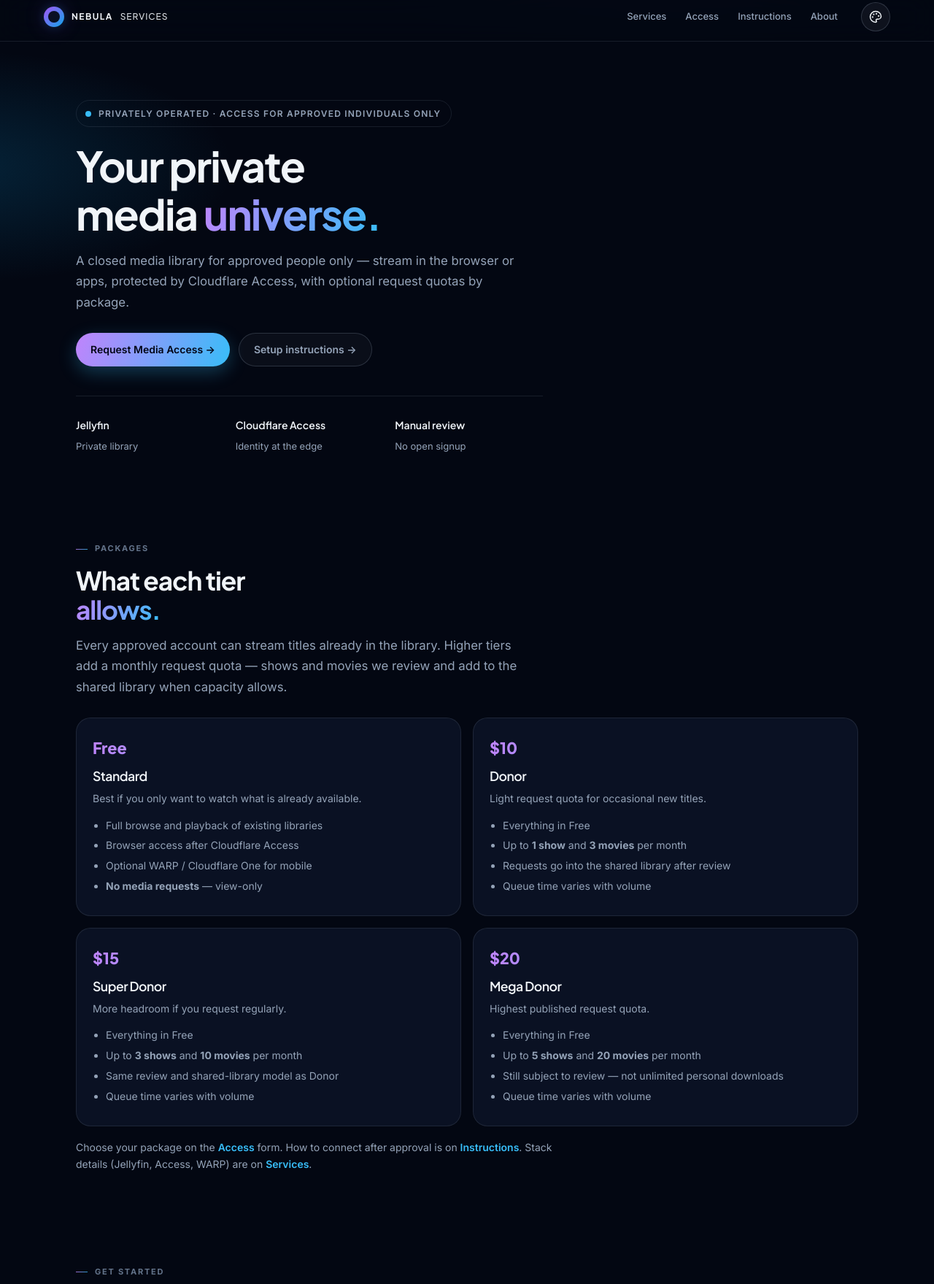
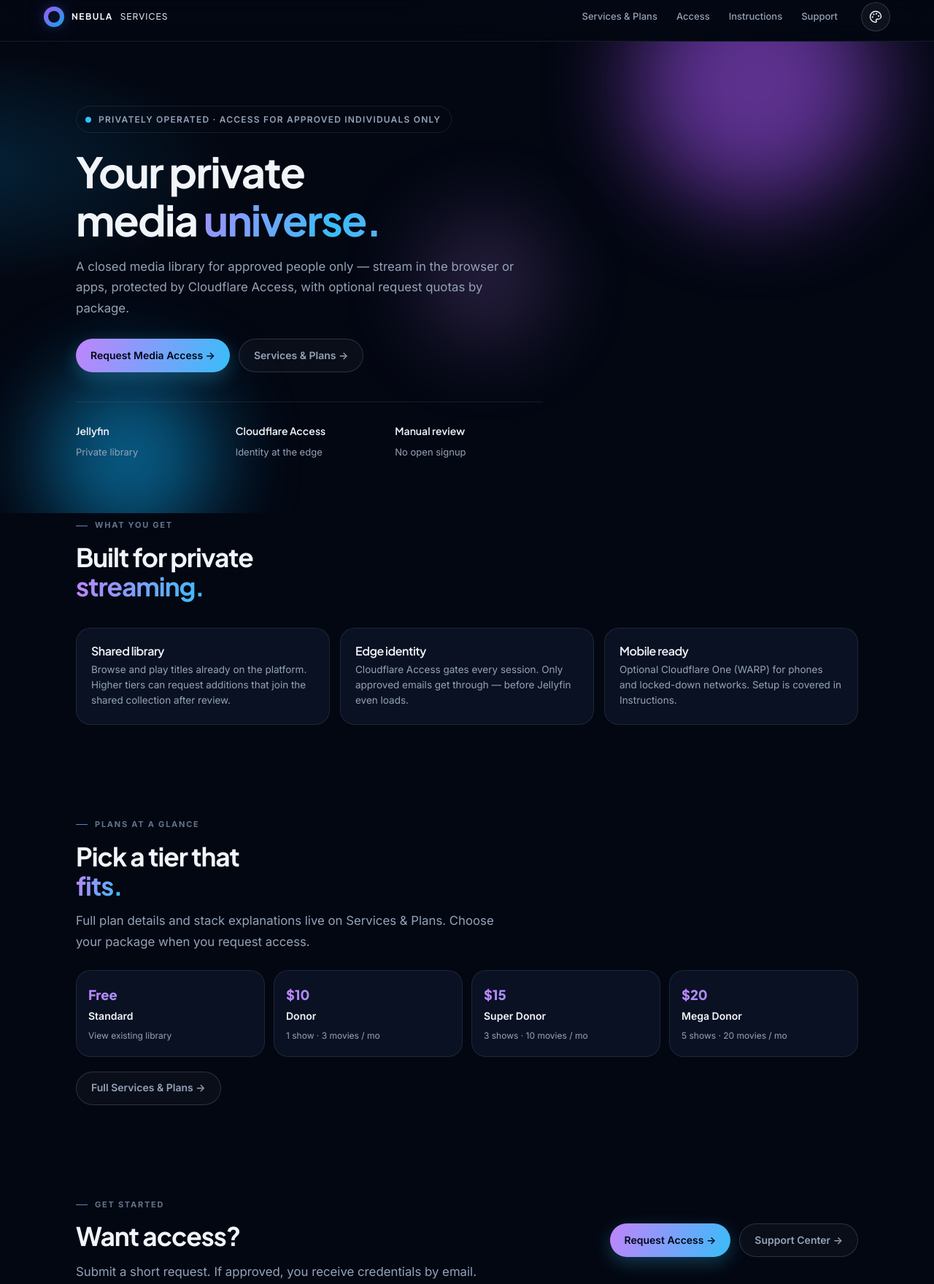
Before and after one commit to LockBorn1/nebulaservices.live, a plain HTML site: page index.html in a window 1280 px wide. Shown: the part 11-1770 px from the top of the page at 73% size. Drawn offline with Linux system fonts and the light colour scheme.

Commit message:
Animated home hero, updated nav, plans teaser linking to Services & Plans

```diff
--- a/index.html
+++ b/index.html
@@ -8,22 +8,130 @@
   <title>Nebula Services — Private Media & Infrastructure</title>
   <link rel="stylesheet" href="styles.css">
   <style>
-    .pkg-grid { display: grid; grid-template-columns: repeat(2, minmax(0, 1fr)); gap: 16px; margin-top: 28px; }
-    @media (max-width: 720px) { .pkg-grid { grid-template-columns: 1fr; } }
-    .pkg-card {
-      background: var(--surface); border: 1px solid var(--line); border-radius: var(--radius-lg);
-      padding: 24px 22px; display: flex; flex-direction: column; gap: 10px;
+    .hero-anim {
+      position: relative;
+      overflow: hidden;
+      padding: 88px 0 72px;
     }
-    .pkg-card .price {
-      font-family: var(--display); font-size: 1.35rem; font-weight: 800;
+    .hero-orb {
+      position: absolute;
+      border-radius: 50%;
+      filter: blur(60px);
+      pointer-events: none;
+      opacity: 0.55;
+      animation: floatOrb 14s ease-in-out infinite;
+    }
+    .hero-orb.a {
+      width: 320px; height: 320px; top: -80px; right: 8%;
+      background: var(--purple-deep);
+      animation-delay: 0s;
+    }
+    .hero-orb.b {
+      width: 240px; height: 240px; bottom: -40px; left: 5%;
+      background: var(--blue-deep);
+      animation-delay: -5s;
+      animation-duration: 18s;
+    }
+    .hero-orb.c {
+      width: 160px; height: 160px; top: 40%; left: 45%;
+      background: var(--purple);
+      opacity: 0.25;
+      animation-delay: -9s;
+      animation-duration: 12s;
+    }
+    @keyframes floatOrb {
+      0%, 100% { transform: translate(0, 0) scale(1); }
+      33% { transform: translate(18px, -24px) scale(1.05); }
+      66% { transform: translate(-14px, 12px) scale(0.96); }
+    }
+    .fade-up {
+      opacity: 0;
+      transform: translateY(22px);
+      animation: fadeUp 0.85s cubic-bezier(0.22, 1, 0.36, 1) forwards;
+    }
+    .fade-up.d1 { animation-delay: 0.08s; }
+    .fade-up.d2 { animation-delay: 0.2s; }
+    .fade-up.d3 { animation-delay: 0.34s; }
+    .fade-up.d4 { animation-delay: 0.48s; }
+    .fade-up.d5 { animation-delay: 0.62s; }
+    @keyframes fadeUp {
+      to { opacity: 1; transform: translateY(0); }
+    }
+    .hero-anim h1 {
+      background-size: 200% auto;
+    }
+    .grad-shift {
+      background: linear-gradient(110deg, var(--purple), var(--blue), var(--purple));
+      background-size: 200% auto;
+      -webkit-background-clip: text;
+      background-clip: text;
+      color: transparent;
+      animation: gradShift 6s ease-in-out infinite;
+    }
+    @keyframes gradShift {
+      0%, 100% { background-position: 0% center; }
+      50% { background-position: 100% center; }
+    }
+    .pulse-dot {
+      animation: pulseDot 2s ease-in-out infinite;
+    }
+    @keyframes pulseDot {
+      0%, 100% { box-shadow: 0 0 0 0 color-mix(in srgb, var(--blue) 50%, transparent); }
+      50% { box-shadow: 0 0 0 8px transparent; }
+    }
+    .home-cards {
+      display: grid;
+      grid-template-columns: repeat(3, 1fr);
+      gap: 14px;
+      margin-top: 36px;
+    }
+    .home-card {
+      background: var(--surface);
+      border: 1px solid var(--line);
+      border-radius: var(--radius-lg);
+      padding: 22px 20px;
+      transition: transform 0.2s, border-color 0.2s;
+    }
+    .home-card:hover {
+      transform: translateY(-3px);
+      border-color: var(--line-strong);
+    }
+    .home-card h3 { font-size: 1rem; margin-bottom: 6px; }
+    .home-card p { color: var(--muted); font-size: 13.5px; margin: 0; line-height: 1.55; }
+    .pkg-mini {
+      display: grid;
+      grid-template-columns: repeat(4, 1fr);
+      gap: 12px;
+      margin-top: 24px;
+    }
+    .pkg-mini a {
+      display: block;
+      padding: 18px 16px;
+      border-radius: var(--radius-lg);
+      border: 1px solid var(--line);
+      background: var(--surface);
+      transition: border-color 0.15s, transform 0.15s;
+    }
+    .pkg-mini a:hover { border-color: var(--blue); transform: translateY(-2px); }
+    .pkg-mini .price {
+      font-family: var(--display); font-weight: 800; font-size: 1.15rem;
       background: linear-gradient(110deg, var(--purple), var(--blue));
       -webkit-background-clip: text; background-clip: text; color: transparent;
     }
-    .pkg-card h3 { margin: 0; font-size: 1.1rem; }
-    .pkg-card p { color: var(--muted); font-size: 14px; line-height: 1.6; margin: 0; }
-    .pkg-card ul { margin: 4px 0 0 18px; color: var(--muted); font-size: 14px; line-height: 1.55; }
-    .pkg-card ul li { margin-bottom: 6px; }
-    .pkg-note { margin-top: 18px; color: var(--muted); font-size: 14px; max-width: 48em; }
+    .pkg-mini .name { font-weight: 600; font-size: 14px; margin-top: 4px; }
+    .pkg-mini .hint { font-size: 12px; color: var(--muted); margin-top: 6px; }
+    @media (max-width: 900px) {
+      .home-cards { grid-template-columns: 1fr; }
+      .pkg-mini { grid-template-columns: 1fr 1fr; }
+      .hero-anim { padding: 64px 0 48px; }
+    }
+    @media (max-width: 520px) {
+      .pkg-mini { grid-template-columns: 1fr; }
+    }
+    @media (prefers-reduced-motion: reduce) {
+      .fade-up { opacity: 1; transform: none; animation: none; }
+      .hero-orb, .grad-shift, .pulse-dot { animation: none; }
+    }
   </style>
 </head>
 <body>
@@ -36,37 +144,39 @@
         <span class="sub">SERVICES</span>
       </a>
       <nav class="nav" aria-label="Primary">
-        <a href="services.html">Services</a>
+        <a href="services.html">Services & Plans</a>
         <a href="access.html">Access</a>
         <a href="instructions.html">Instructions</a>
-        <a href="about.html">About</a>
+        <a href="support.html">Support</a>
       </nav>
       <div class="header-actions">
-        <button type="button" class="theme-btn" id="themeToggle" aria-label="Toggle theme" title="Theme">
-          <svg width="18" height="18" viewBox="0 0 24 24" fill="none" stroke="currentColor" stroke-width="2" aria-hidden="true"><path d="M21 14.5A8.5 8.5 0 1 1 9.5 3 7 7 0 0 0 21 14.5z"/></svg>
-        </button>
+        <button type="button" class="theme-btn" id="themeToggle" aria-label="Choose theme" title="Themes"></button>
         <button class="menu-btn" id="menuBtn" type="button" aria-label="Menu" aria-expanded="false"><i aria-hidden="true"></i></button>
       </div>
     </div>
   </header>
   <nav class="nav-drawer" aria-label="Mobile">
-    <a href="services.html">Services</a>
+    <a href="services.html">Services & Plans</a>
     <a href="access.html">Access</a>
     <a href="instructions.html">Instructions</a>
+    <a href="support.html">Support</a>
     <a href="about.html">About</a>
-    <button type="button" id="themeToggleDrawer" class="drawer-theme-btn">☾ Dark mode (tap for light)</button>
+    <button type="button" id="themeToggleDrawer" class="drawer-theme-btn">Theme</button>
   </nav>
   <main>
-    <section class="hero">
-      <div class="wrap">
-        <div class="hero-eyebrow"><span class="dot"></span> Privately operated · Access for approved individuals only</div>
-        <h1>Your private<br>media <span class="grad">universe.</span></h1>
-        <p class="lead">A closed media library for approved people only — stream in the browser or apps, protected by Cloudflare Access, with optional request quotas by package.</p>
-        <div class="hero-actions">
+    <section class="hero-anim">
+      <div class="hero-orb a" aria-hidden="true"></div>
+      <div class="hero-orb b" aria-hidden="true"></div>
+      <div class="hero-orb c" aria-hidden="true"></div>
+      <div class="wrap" style="position:relative;z-index:1">
+        <div class="hero-eyebrow fade-up d1"><span class="dot pulse-dot"></span> Privately operated · Access for approved individuals only</div>
+        <h1 class="fade-up d2">Your private<br>media <span class="grad-shift">universe.</span></h1>
+        <p class="lead fade-up d3">A closed media library for approved people only — stream in the browser or apps, protected by Cloudflare Access, with optional request quotas by package.</p>
+        <div class="hero-actions fade-up d4">
           <a class="btn btn-primary" href="access.html">Request Media Access →</a>
-          <a class="btn btn-ghost" href="instructions.html">Setup instructions →</a>
+          <a class="btn btn-ghost" href="services.html">Services & Plans →</a>
         </div>
-        <div class="hero-meta">
+        <div class="hero-meta fade-up d5">
           <div><strong>Jellyfin</strong><span>Private library</span></div>
           <div><strong>Cloudflare Access</strong><span>Identity at the edge</span></div>
           <div><strong>Manual review</strong><span>No open signup</span></div>
@@ -74,58 +184,57 @@
       </div>
     </section>
 
+    <section class="section" style="padding-top:8px">
+      <div class="wrap">
+        <div class="kicker">What you get</div>
+        <h2>Built for private<br><span class="grad">streaming.</span></h2>
+        <div class="home-cards">
+          <article class="home-card">
+            <h3>Shared library</h3>
+            <p>Browse and play titles already on the platform. Higher tiers can request additions that join the shared collection after review.</p>
+          </article>
+          <article class="home-card">
+            <h3>Edge identity</h3>
+            <p>Cloudflare Access gates every session. Only approved emails get through — before Jellyfin even loads.</p>
+          </article>
+          <article class="home-card">
+            <h3>Mobile ready</h3>
+            <p>Optional Cloudflare One (WARP) for phones and locked-down networks. Setup is covered in Instructions.</p>
+          </article>
+        </div>
+      </div>
+    </section>
+
     <section class="section">
       <div class="wrap">
-        <div class="kicker">Packages</div>
-        <h2>What each tier<br><span class="grad">allows.</span></h2>
-        <p class="lead">Every approved account can stream titles already in the library. Higher tiers add a monthly request quota — shows and movies we review and add to the shared library when capacity allows.</p>
-        <div class="pkg-grid">
-          <article class="pkg-card">
+        <div class="kicker">Plans at a glance</div>
+        <h2>Pick a tier that<br><span class="grad">fits.</span></h2>
+        <p class="lead">Full plan details and stack explanations live on Services & Plans. Choose your package when you request access.</p>
+        <div class="pkg-mini">
+          <a href="services.html#plans">
             <div class="price">Free</div>
-            <h3>Standard</h3>
-            <p>Best if you only want to watch what is already available.</p>
-            <ul>
-              <li>Full browse and playback of existing libraries</li>
-              <li>Browser access after Cloudflare Access</li>
-              <li>Optional WARP / Cloudflare One for mobile</li>
-              <li><strong>No media requests</strong> — view-only</li>
-            </ul>
-          </article>
-          <article class="pkg-card">
+            <div class="name">Standard</div>
+            <div class="hint">View existing library</div>
+          </a>
+          <a href="services.html#plans">
             <div class="price">$10</div>
-            <h3>Donor</h3>
-            <p>Light request quota for occasional new titles.</p>
-            <ul>
-              <li>Everything in Free</li>
-              <li>Up to <strong>1 show</strong> and <strong>3 movies</strong> per month</li>
-              <li>Requests go into the shared library after review</li>
-              <li>Queue time varies with volume</li>
-            </ul>
-          </article>
-          <article class="pkg-card">
+            <div class="name">Donor</div>
+            <div class="hint">1 show · 3 movies / mo</div>
+          </a>
+          <a href="services.html#plans">
             <div class="price">$15</div>
-            <h3>Super Donor</h3>
-            <p>More headroom if you request regularly.</p>
-            <ul>
-              <li>Everything in Free</li>
-              <li>Up to <strong>3 shows</strong> and <strong>10 movies</strong> per month</li>
-              <li>Same review and shared-library model as Donor</li>
-              <li>Queue time varies with volume</li>
-            </ul>
-          </article>
-          <article class="pkg-card">
+            <div class="name">Super Donor</div>
+            <div class="hint">3 shows · 10 movies / mo</div>
+          </a>
+          <a href="services.html#plans">
             <div class="price">$20</div>
-            <h3>Mega Donor</h3>
-            <p>Highest published request quota.</p>
-            <ul>
-              <li>Everything in Free</li>
-              <li>Up to <strong>5 shows</strong> and <strong>20 movies</strong> per month</li>
-              <li>Still subject to review — not unlimited personal downloads</li>
-              <li>Queue time varies with volume</li>
-            </ul>
-          </article>
+            <div class="name">Mega Donor</div>
+            <div class="hint">5 shows · 20 movies / mo</div>
+          </a>
         </div>
-        <p class="pkg-note">Choose your package on the <a class="link" href="access.html">Access</a> form. How to connect after approval is on <a class="link" href="instructions.html">Instructions</a>. Stack details (Jellyfin, Access, WARP) are on <a class="link" href="services.html">Services</a>.</p>
+        <p style="margin-top:20px">
+          <a class="btn btn-ghost" href="services.html">Full Services & Plans →</a>
+        </p>
       </div>
     </section>
 
@@ -134,11 +243,11 @@
         <div>
           <div class="kicker">Get started</div>
           <h2>Want access?</h2>
-          <p class="lead">Submit a short request when applications are open. If approved, you receive credentials by email.</p>
+          <p class="lead">Submit a short request. If approved, you receive credentials by email.</p>
         </div>
         <div style="display:flex;flex-wrap:wrap;gap:12px">
           <a class="btn btn-primary" href="access.html">Request Access →</a>
-          <a class="btn btn-ghost" href="services.html">How the stack works →</a>
+          <a class="btn btn-ghost" href="support.html">Support Center →</a>
         </div>
       </div>
     </section>
@@ -151,7 +260,7 @@
           <a href="legal.html">Legal</a>
           <a href="about.html">About</a>
           <a href="privacy.html">Privacy</a>
-          <a href="about.html#contact">Contact</a>
+          <a href="support.html">Support</a>
         </div>
       </div>
       <div class="footer-bottom">
```
